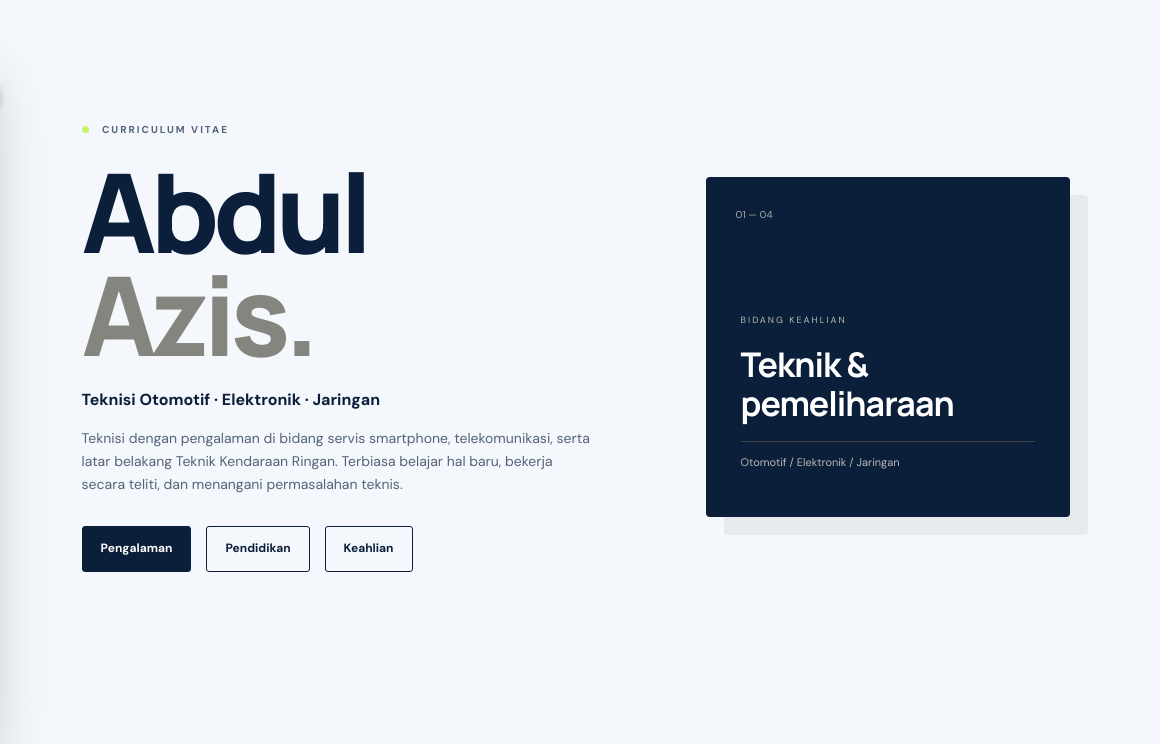
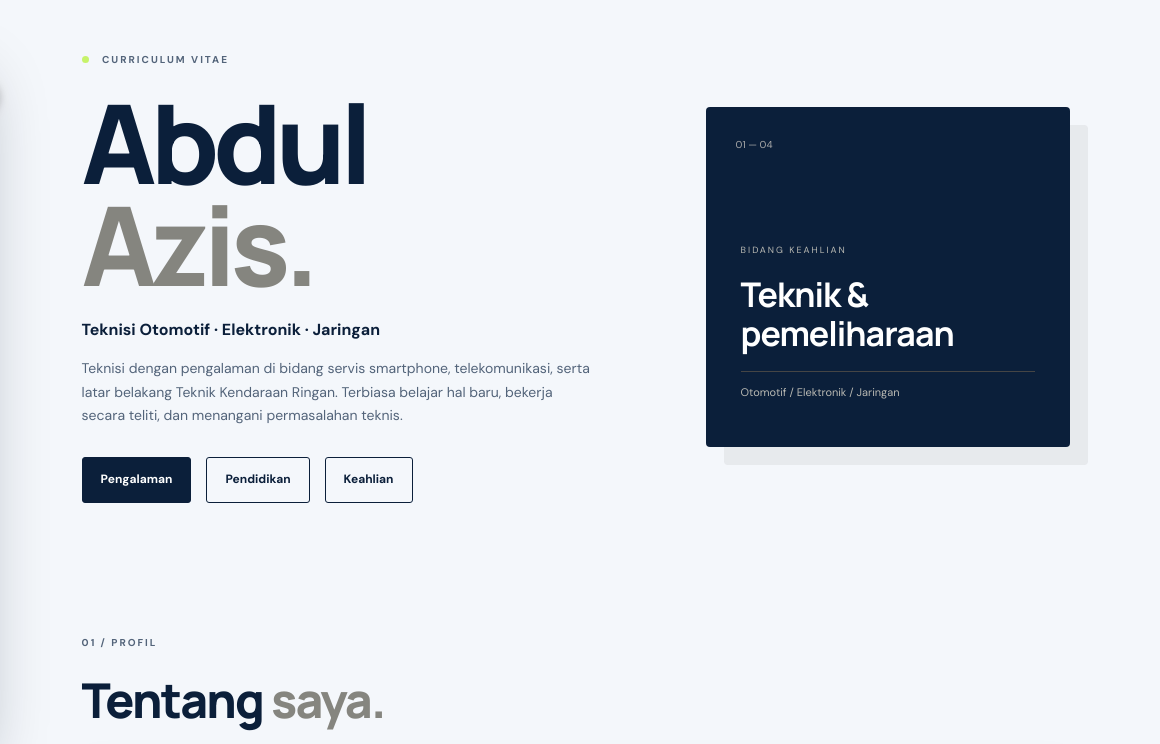
Before and after one commit to mailnews/curricullum-vitae, a plain HTML site: page index.html in a window 1280 px wide. Shown: the top 744 px of the page, 120-1280 px from the left. Drawn offline with Linux system fonts and the light colour scheme.

Commit message:
Fix excess whitespace on desktop home page

```diff
--- a/index.html
+++ b/index.html
@@ -1101,6 +1101,15 @@
     }
 
 
+    /* Desktop: rapatkan Beranda agar tidak menyisakan ruang kosong di bawah hero. */
+    @media (min-width:801px) {
+      .hero {
+        min-height:0;
+        padding-top:52px;
+        padding-bottom:52px;
+      }
+    }
+
     /* Mobile: ubah sidebar menjadi bottom navigation horizontal */
     @media (max-width:800px) {
       .neon-sidebar,
```
